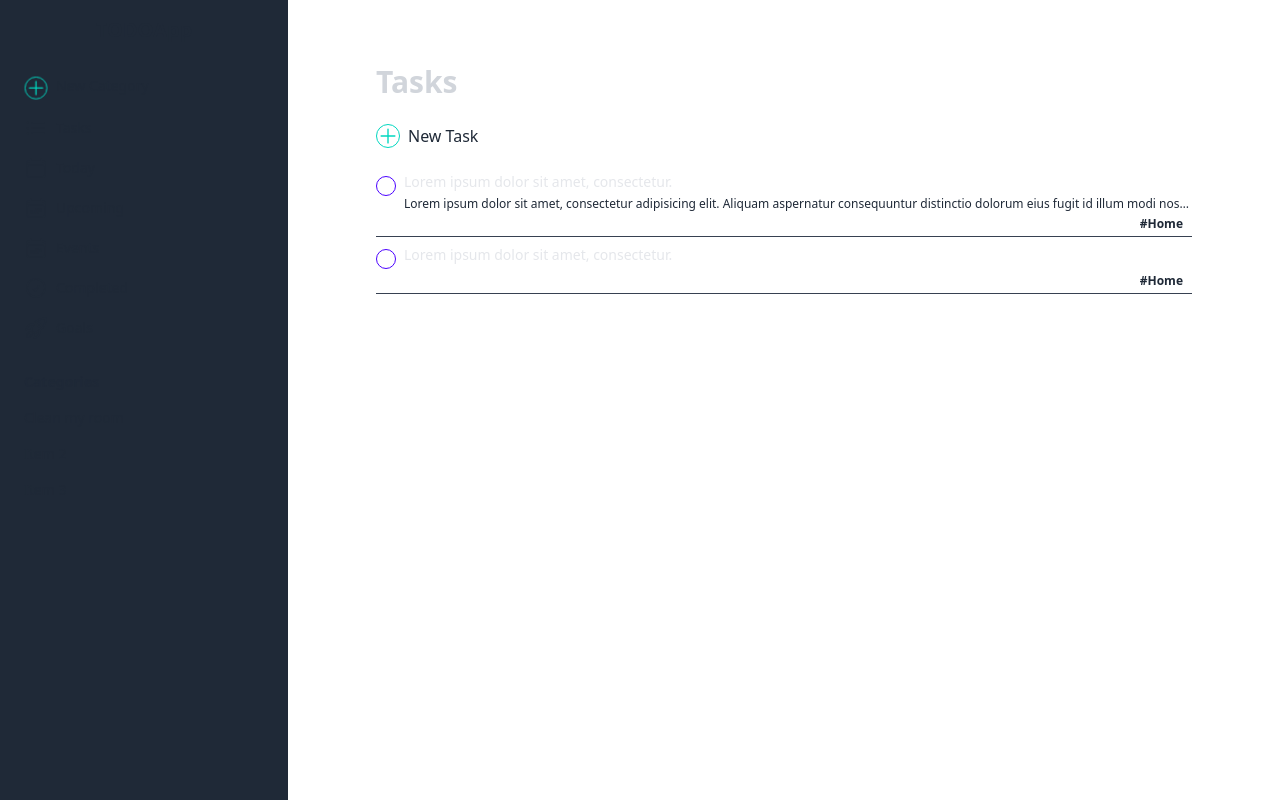
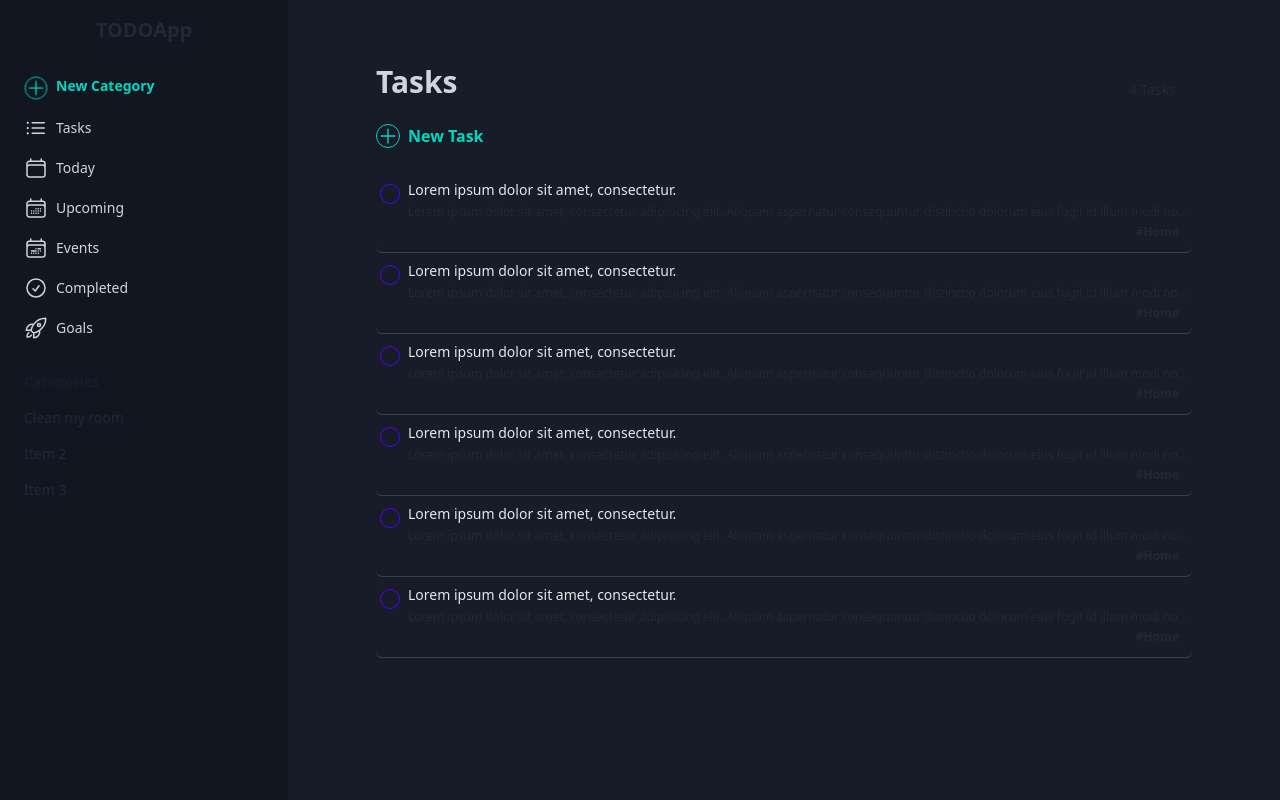
Before and after one commit to Miguel-Ceballos/todo, a Vue app: page /tasks in a window 1280 px wide. Built offline with nearby package versions, Linux system fonts and the light colour scheme.

Commit message:
refactor(styles): modifca los estilos.

```diff
--- a/src/modules/common/components/CreateButton.vue
+++ b/src/modules/common/components/CreateButton.vue
@@ -14,7 +14,7 @@ defineProps({
   <div class="">
     <button class="flex group gap-2">
       <plus-icon />
-      <p class="group-hover:text-accent">{{ text }}</p>
+      <p class="text-accent font-bold">{{ text }}</p>
     </button>
   </div>
 </template>
--- a/src/modules/common/layouts/Sidebar.vue
+++ b/src/modules/common/layouts/Sidebar.vue
@@ -10,20 +10,20 @@ import CalendarEvents from '@/modules/common/icons/CalendarEvents.vue'
 </script>
 
 <template>
-  <aside class="bg-gray-800 min-w-72 h-[100vh] hidden lg:inline">
+  <aside class="bg-[#121621] min-w-72 h-[100vh] hidden lg:inline">
     <div class="space-y-4 my-4">
       <h2 class="text-xl font-bold text-center">
         <router-link to="/">TODOApp</router-link>
       </h2>
     </div>
     <ul class="menu">
-      <li><create-button text="New Category" /></li>
-      <li><a><list-bullet-icon />Tasks</a></li>
-      <li><a><calendar-icon />Today</a></li>
-      <li><a><calendar-days-icon />Upcoming</a></li>
-      <li><a><calendar-events />Events</a></li>
-      <li><a><check-circle-icon />Completed</a></li>
-      <li><a><goals-icon />Goals</a></li>
+      <li class="hover:bg-gray-700 hover:rounded-md"><create-button text="New Category" /></li>
+      <li class="hover:bg-gray-700 hover:rounded-md"><a class="text-gray-300"><list-bullet-icon />Tasks</a></li>
+      <li class="hover:bg-gray-700 hover:rounded-md"><a class="text-gray-300"><calendar-icon />Today</a></li>
+      <li class="hover:bg-gray-700 hover:rounded-md"><a class="text-gray-300"><calendar-days-icon />Upcoming</a></li>
+      <li class="hover:bg-gray-700 hover:rounded-md"><a class="text-gray-300"><calendar-events />Events</a></li>
+      <li class="hover:bg-gray-700 hover:rounded-md"><a class="text-gray-300"><check-circle-icon />Completed</a></li>
+      <li class="hover:bg-gray-700 hover:rounded-md"><a class="text-gray-300"><goals-icon />Goals</a></li>
     </ul>
     <ul class="menu">
       <li class="menu-title"><a>Categories</a></li>
--- a/src/modules/tasks/views/TaskView.vue
+++ b/src/modules/tasks/views/TaskView.vue
@@ -14,17 +14,19 @@ const handleClickModal = () => {
 </script>
 
 <template>
+  <div class="bg-[#171C28]  w-full h-screen">
     <div class="max-w-4xl overflow-x-hidden px-10 lg:mx-auto my-6 sm:my-16">
       <div class="space-y-6">
-      <div>
+        <div class="flex space-x-4 justify-between items-end">
           <h2 class="text-2xl text-gray-300 md:text-3xl font-bold">Tasks</h2>
+          <p class="text-sm pr-4">4 Tasks</p>
         </div>
         <div>
           <create-button @click="handleClickModal" text="New Task" />
-        <modal :open="oModal" @handle-click-modal="handleClickModal"/>
+          <modal :open="oModal" @handle-click-modal="handleClickModal" />
         </div>
-      <ul class="space-y-2">
-        <li class="border-b border-gray-700">
+        <ul>
+          <li class="border-b hover:scale-[1.003] border-gray-700 hover:cursor-pointer hover:dark:bg-gray-800 px-1 py-2 rounded-md">
             <div class="flex w-full space-x-2">
               <div class="mt-1">
                 <input type="checkbox" class="checkbox checkbox-primary rounded-full checkbox-sm" />
@@ -44,7 +46,7 @@ const handleClickModal = () => {
               </div>
             </div>
           </li>
-        <li class="border-b border-gray-700">
+          <li class="border-b hover:scale-[1.003] border-gray-700 hover:cursor-pointer hover:dark:bg-gray-800 px-1 py-2 rounded-md">
             <div class="flex w-full space-x-2">
               <div class="mt-1">
                 <input type="checkbox" class="checkbox checkbox-primary rounded-full checkbox-sm" />
@@ -52,9 +54,93 @@ const handleClickModal = () => {
               <div class="w-full overflow-hidden">
                 <div class="flex flex-col">
                   <h3 class="text-gray-200 text-sm mb-1">Lorem ipsum dolor sit amet, consectetur.</h3>
-                <p class="text-xs hidden"></p>
+                  <p class="truncate text-xs">
+                    Lorem ipsum dolor sit amet, consectetur adipisicing elit. Aliquam
+                    aspernatur consequuntur distinctio dolorum eius fugit id illum modi nostrum quisquam tempora,
+                    voluptatibus. Ad cum cumque enim obcaecati odio quisquam voluptate.
+                  </p>
                 </div>
-              <div class="flex w-full justify-end">
+                <div class="flex justify-end">
+                  <button class="btn btn-ghost btn-xs justify-end">#Home</button>
+                </div>
+              </div>
+            </div>
+          </li>
+          <li class="border-b hover:scale-[1.003] border-gray-700 hover:cursor-pointer hover:dark:bg-gray-800 px-1 py-2 rounded-md">
+            <div class="flex w-full space-x-2">
+              <div class="mt-1">
+                <input type="checkbox" class="checkbox checkbox-primary rounded-full checkbox-sm" />
+              </div>
+              <div class="w-full overflow-hidden">
+                <div class="flex flex-col">
+                  <h3 class="text-gray-200 text-sm mb-1">Lorem ipsum dolor sit amet, consectetur.</h3>
+                  <p class="truncate text-xs">
+                    Lorem ipsum dolor sit amet, consectetur adipisicing elit. Aliquam
+                    aspernatur consequuntur distinctio dolorum eius fugit id illum modi nostrum quisquam tempora,
+                    voluptatibus. Ad cum cumque enim obcaecati odio quisquam voluptate.
+                  </p>
+                </div>
+                <div class="flex justify-end">
+                  <button class="btn btn-ghost btn-xs justify-end">#Home</button>
+                </div>
+              </div>
+            </div>
+          </li>
+          <li class="border-b hover:scale-[1.003] border-gray-700 hover:cursor-pointer hover:dark:bg-gray-800 px-1 py-2 rounded-md">
+            <div class="flex w-full space-x-2">
+              <div class="mt-1">
+                <input type="checkbox" class="checkbox checkbox-primary rounded-full checkbox-sm" />
+              </div>
+              <div class="w-full overflow-hidden">
+                <div class="flex flex-col">
+                  <h3 class="text-gray-200 text-sm mb-1">Lorem ipsum dolor sit amet, consectetur.</h3>
+                  <p class="truncate text-xs">
+                    Lorem ipsum dolor sit amet, consectetur adipisicing elit. Aliquam
+                    aspernatur consequuntur distinctio dolorum eius fugit id illum modi nostrum quisquam tempora,
+                    voluptatibus. Ad cum cumque enim obcaecati odio quisquam voluptate.
+                  </p>
+                </div>
+                <div class="flex justify-end">
+                  <button class="btn btn-ghost btn-xs justify-end">#Home</button>
+                </div>
+              </div>
+            </div>
+          </li>
+          <li class="border-b hover:scale-[1.003] border-gray-700 hover:cursor-pointer hover:dark:bg-gray-800 px-1 py-2 rounded-md">
+            <div class="flex w-full space-x-2">
+              <div class="mt-1">
+                <input type="checkbox" class="checkbox checkbox-primary rounded-full checkbox-sm" />
+              </div>
+              <div class="w-full overflow-hidden">
+                <div class="flex flex-col">
+                  <h3 class="text-gray-200 text-sm mb-1">Lorem ipsum dolor sit amet, consectetur.</h3>
+                  <p class="truncate text-xs">
+                    Lorem ipsum dolor sit amet, consectetur adipisicing elit. Aliquam
+                    aspernatur consequuntur distinctio dolorum eius fugit id illum modi nostrum quisquam tempora,
+                    voluptatibus. Ad cum cumque enim obcaecati odio quisquam voluptate.
+                  </p>
+                </div>
+                <div class="flex justify-end">
+                  <button class="btn btn-ghost btn-xs justify-end">#Home</button>
+                </div>
+              </div>
+            </div>
+          </li>
+          <li class="border-b hover:scale-[1.003] border-gray-700 hover:cursor-pointer hover:dark:bg-gray-800 px-1 py-2 rounded-md">
+            <div class="flex w-full space-x-2">
+              <div class="mt-1">
+                <input type="checkbox" class="checkbox checkbox-primary rounded-full checkbox-sm" />
+              </div>
+              <div class="w-full overflow-hidden">
+                <div class="flex flex-col">
+                  <h3 class="text-gray-200 text-sm mb-1">Lorem ipsum dolor sit amet, consectetur.</h3>
+                  <p class="truncate text-xs">
+                    Lorem ipsum dolor sit amet, consectetur adipisicing elit. Aliquam
+                    aspernatur consequuntur distinctio dolorum eius fugit id illum modi nostrum quisquam tempora,
+                    voluptatibus. Ad cum cumque enim obcaecati odio quisquam voluptate.
+                  </p>
+                </div>
+                <div class="flex justify-end">
                   <button class="btn btn-ghost btn-xs justify-end">#Home</button>
                 </div>
               </div>
@@ -63,6 +149,7 @@ const handleClickModal = () => {
         </ul>
       </div>
     </div>
+  </div>
 </template>
 
 <style scoped>
```
Lines whose indentation alone changed are shown as unchanged.
